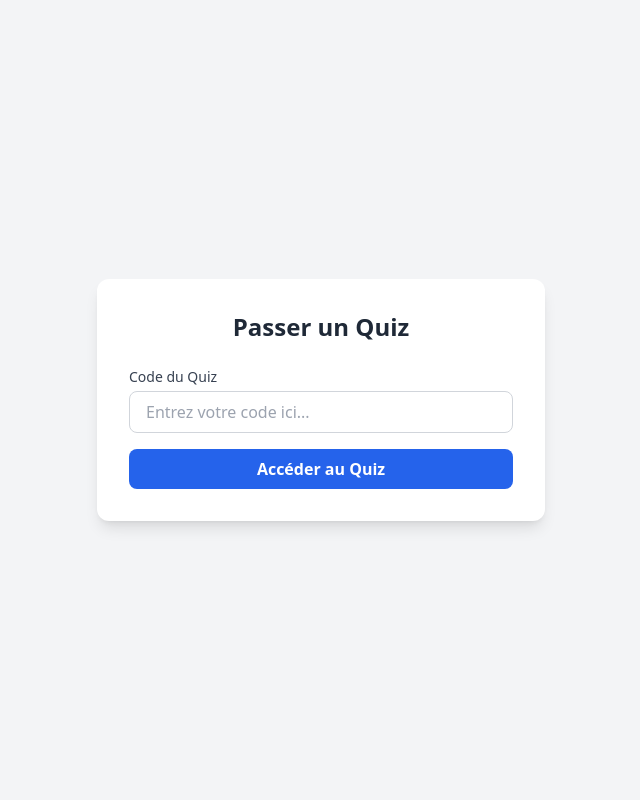
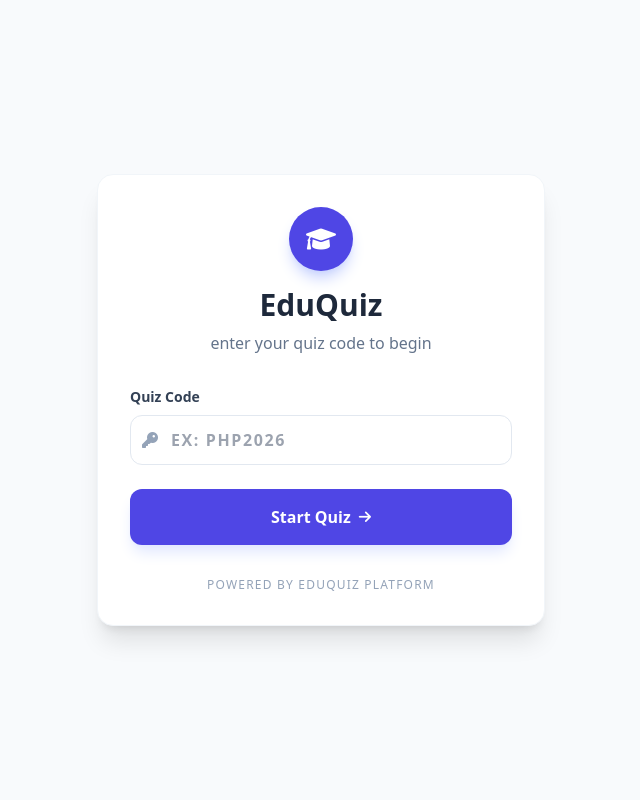
Before and after one commit to hamza-ab-alt/EduQuize, a PHP site: page /pages/student/homepageS.php in a window 1280 px wide. Shown: the whole page, without its empty margins (319-959 px from the left). Run offline with PHP 8.4, Linux system fonts and the light colour scheme; some libraries are stand-ins or nearby versions.

```diff
--- a/pages/student/homepageS.php
+++ b/pages/student/homepageS.php
@@ -2,27 +2,42 @@
 <html lang="fr">
 <head>
     <meta charset="UTF-8">
-    <title>EduQuiz - Étudiant</title>
     <script src="https://cdn.tailwindcss.com"></script>
+    <link href="https://cdnjs.cloudflare.com/ajax/libs/font-awesome/6.0.0/css/all.min.css" rel="stylesheet">
+    <title>EduQuiz - Welcome</title>
 </head>
-<body class="bg-gray-100 h-screen flex items-center justify-center">
+<body class="bg-slate-50 min-h-screen flex items-center justify-center p-4">
 
-    <div class="bg-white p-8 rounded-xl shadow-lg w-full max-w-md">
-        <h1 class="text-2xl font-bold text-gray-800 mb-6 text-center">Passer un Quiz</h1>
+    <div class="max-w-md w-full bg-white rounded-2xl shadow-xl p-8 border border-slate-100">
+        <div class="text-center mb-8">
+            <div class="bg-indigo-600 w-16 h-16 rounded-full flex items-center justify-center mx-auto mb-4 shadow-lg shadow-indigo-200">
+                <i class="fas fa-graduation-cap text-white text-2xl"></i>
+            </div>
+            <h1 class="text-3xl font-extrabold text-slate-800">EduQuiz</h1>
+            <p class="text-slate-500 mt-2">enter your quiz code to begin</p>
+        </div>
 
-        <form action="quiz_view.php" method="POST" class="space-y-4">
+        <!-- Form -->
+        <form action="quiz_view.php" method="POST" class="space-y-6">
             <div>
-                <label class="block text-sm font-medium text-gray-700 mb-1">Code du Quiz</label>
-                <input type="text" name="quiz_code" required
-                       class="w-full px-4 py-2 border border-gray-300 rounded-lg focus:ring-2 focus:ring-blue-500 focus:outline-none"
-                       placeholder="Entrez votre code ici...">
+                <label class="block text-sm font-semibold text-slate-700 mb-2">Quiz Code</label>
+                <div class="relative">
+                    <span class="absolute inset-y-0 left-0 pl-3 flex items-center text-slate-400">
+                        <i class="fas fa-key"></i>
+                    </span>
+                    <input type="text" name="quiz_code" placeholder="Ex: PHP2026" required
+                        class="w-full pl-10 pr-4 py-3 border border-slate-200 rounded-xl focus:ring-2 focus:ring-indigo-500 focus:border-indigo-500 outline-none transition-all uppercase tracking-widest font-bold text-slate-700">
+                </div>
             </div>
 
             <button type="submit"
-                    class="w-full bg-blue-600 text-white font-bold py-2 rounded-lg hover:bg-blue-700 transition duration-200">
-                Accéder au Quiz
+                class="w-full bg-indigo-600 hover:bg-indigo-700 text-white font-bold py-4 rounded-xl shadow-lg shadow-indigo-100 transform transition-active active:scale-95 flex items-center justify-center gap-2">
+                <span>Start Quiz</span>
+                <i class="fas fa-arrow-right text-sm"></i>
             </button>
         </form>
+
+        <p class="text-center text-xs text-slate-400 mt-8 uppercase tracking-widest">Powered by EduQuiz Platform</p>
     </div>
 
 </body>
```
Also changed, not shown: pages/student/quiz_view.php (+92 -6 lines).
